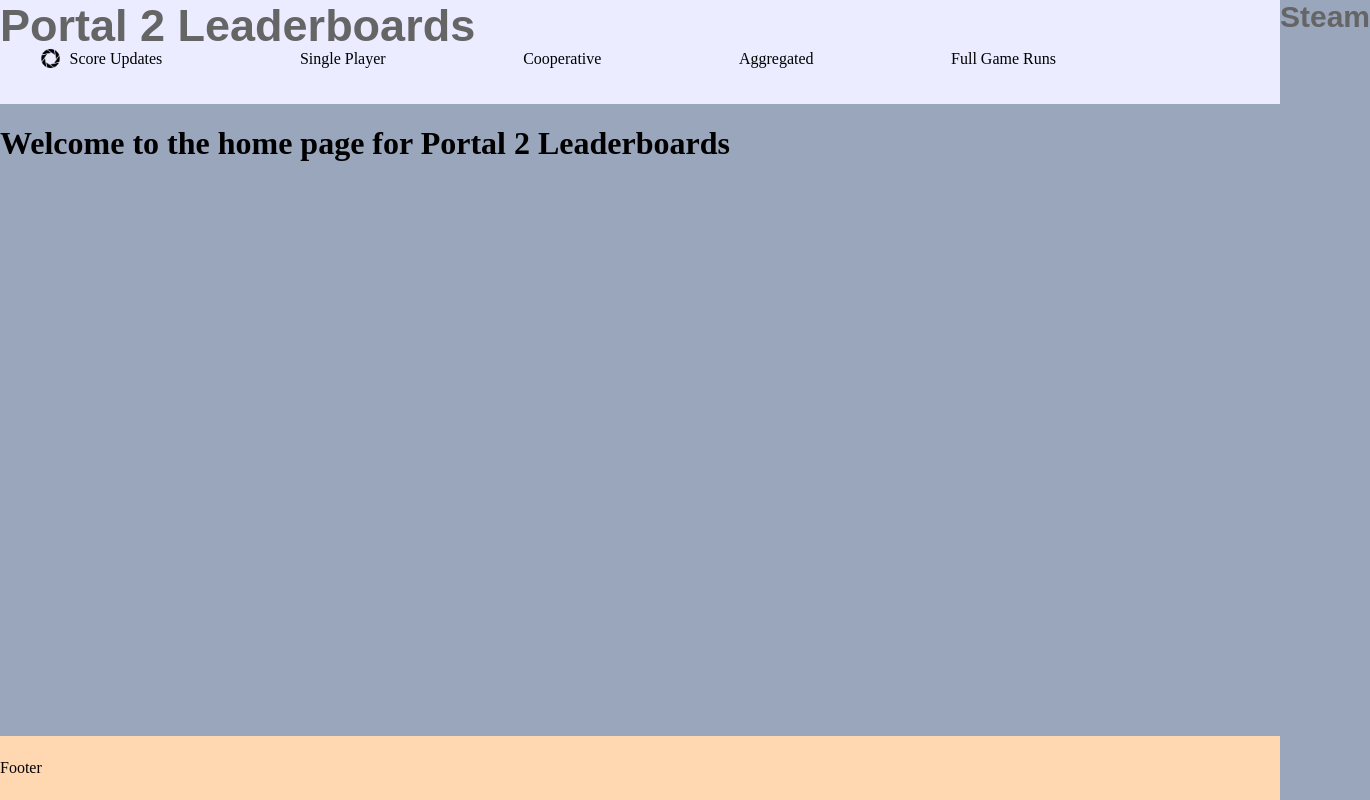
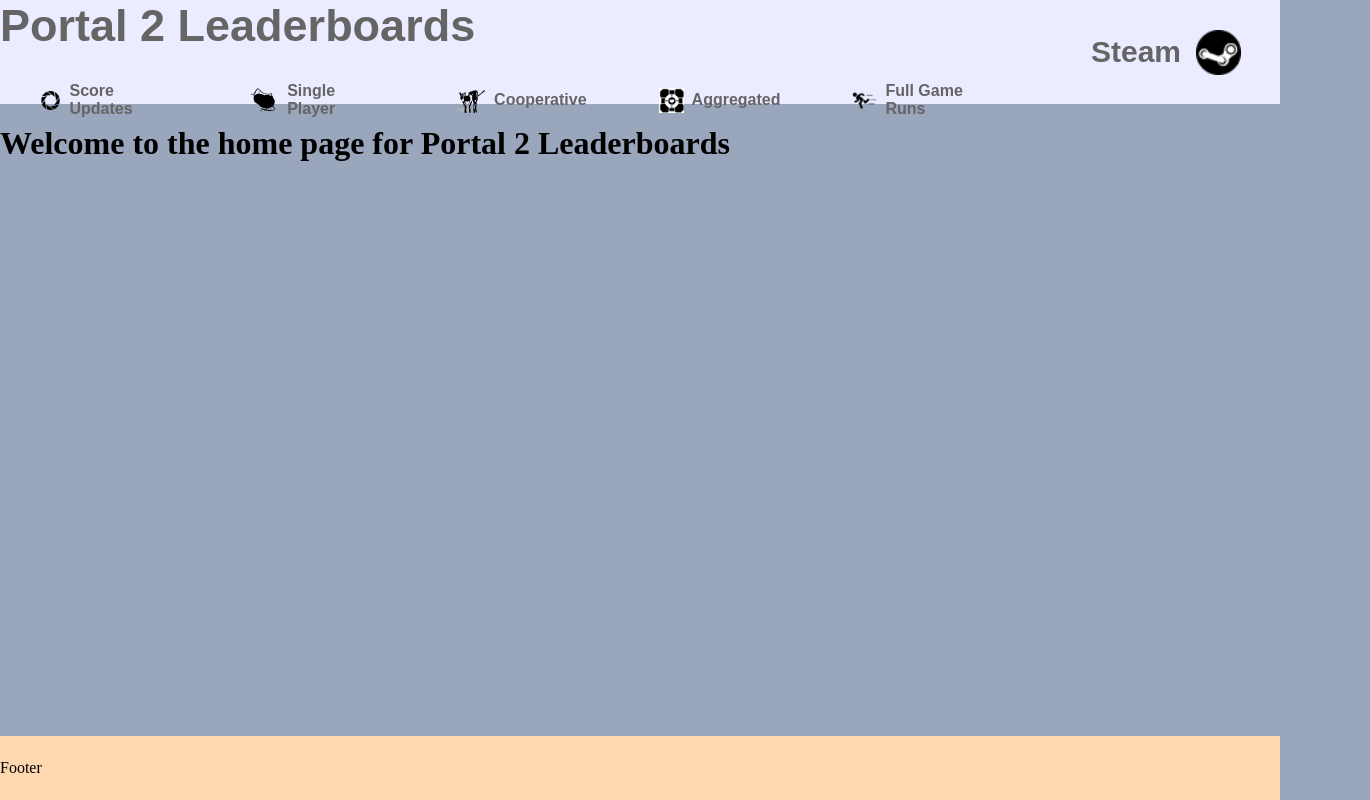
Before and after one commit to p2sr/portal2-cm-boards-v2, a React (Create React App) app in the folder board-portal-2/: page / in a window 1280 px wide. Shown: the whole page, 1370 px wide, since content can reach past the window. Built offline with nearby package versions, Linux system fonts and the light colour scheme.

Commit message:
CSS for Header finished, working on Footer CSS

```diff
--- a/board-portal-2/src/components/Header/Header.js
+++ b/board-portal-2/src/components/Header/Header.js
@@ -2,41 +2,63 @@
 import { BrowserRouter, Link } from "react-router-dom"
 import "./header.css"
 import scoreUpdates from "./img/ScoreUpdates.png"
+import steamIcon from "./img/steamicon.png"
+import singlplayerIcon from "./img/Singleplayer.png"
+import fullGameRunsIcon from "./img/running_large.png"
+import aggregatedIcon from "./img/Aggregated.jpg"
+import coopIcon from "./img/Co-op.png"
 
 const Header = () => {
   return (
-    <Grid
-      className='header'
-      container='true'
-      justify='space-between'
-      direction='column'>
-      <Grid container='true' direction='row'>
-        <Grid item='true' className='title'>
+    <div className='header'>
+      <Grid container direction>
+        <Grid container direction='column'>
+          <Grid item className='title'>
             Portal 2 Leaderboards
           </Grid>
-        <Grid item='true' className='nav'>
+          <Grid item className='nav'>
             <div to='/home' className='nav-links'>
               <img src={scoreUpdates} style={{ height: "25px" }} />
               Score Updates
             </div>
             <div to='/home' className='nav-links'>
+              <img src={singlplayerIcon} style={{ height: "25px" }} />
               Single Player
             </div>
             <div to='/home' className='nav-links'>
+              <img src={coopIcon} style={{ height: "25px" }} />
               Cooperative
             </div>
             <div to='/home' className='nav-links'>
+              <img
+                src={aggregatedIcon}
+                style={{
+                  height: "25px",
+                  paddingLeft: ".5em",
+                  paddingRight: ".5em"
+                }}
+              />
               Aggregated
             </div>
             <div to='/home' className='nav-links'>
+              <img
+                src={fullGameRunsIcon}
+                style={{
+                  height: "25px",
+                  paddingLeft: ".5em",
+                  paddingRight: ".5em"
+                }}
+              />
               Full Game Runs
             </div>
           </Grid>
         </Grid>
-      <Grid item='true' className='steam'>
-        Steam
       </Grid>
+      <Grid item className='steam'>
+        <div className='steam-text'>Steam</div>
+        <img src={steamIcon} style={{ height: "45px" }} />
       </Grid>
+    </div>
   )
 }
 
--- a/board-portal-2/src/components/Header/header.css
+++ b/board-portal-2/src/components/Header/header.css
@@ -16,16 +16,20 @@
 .nav {
   display: flex;
   align-items: center;
-  bottom: auto;
   justify-content: space-between;
-  height: 25px;
-  width: 85%;
+  bottom: 0px;
+  width: 100%;
 }
 .nav-links {
-  padding: 2em;
-  padding-bottom: 2.5em;
+  font-size: 22;
+  font-family: arial;
+  font-weight: 600;
+  color: rgb(101, 101, 101);
+  padding-top: 2em;
+  padding-left: 2em;
+  padding-right: 2em;
+  justify-content: space-between;
   align-items: center;
-  justify-content: space-between;
   display: flex;
 }
 
@@ -35,4 +39,10 @@
   font-family: Arial;
   font-weight: bold;
   color: rgb(101, 101, 101);
+  justify-content: center;
+  align-items: center;
+  width: 300px;
 }
+.steam-text {
+  padding: 0.5em;
+}
```
Also changed, not shown: board-portal-2/src/components/Header/img/Aggregated.jpg (renamed from board-portal-2/src/components/Header/img/portal 2 silhouettes (3).jpg). Lines whose indentation alone changed are shown as unchanged.
